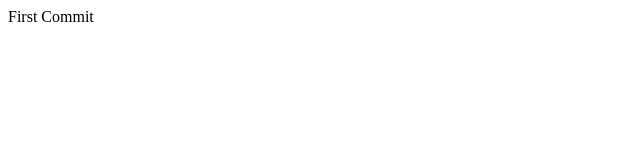
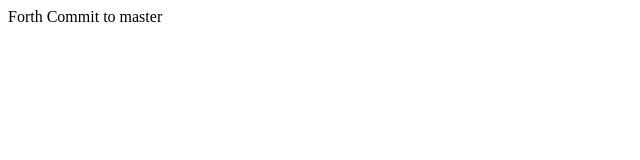
Before and after one commit to Shu-cpartner/git_develop, a plain HTML site: page index.html in a window 1280 px wide. Shown: the full height of the page, 0-640 px from the left. Drawn offline with Linux system fonts and the light colour scheme.

Commit message:
Forth commit to master

```diff
--- a/index.html
+++ b/index.html
@@ -7,6 +7,6 @@
     <title>Document</title>
 </head>
 <body>
-    First Commit
+    Forth Commit to master
 </body>
 </html>
```
